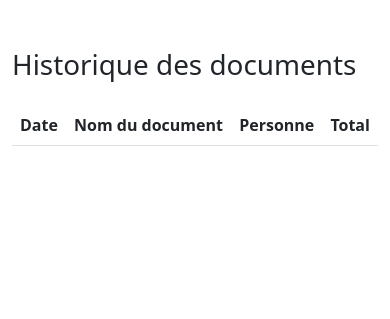
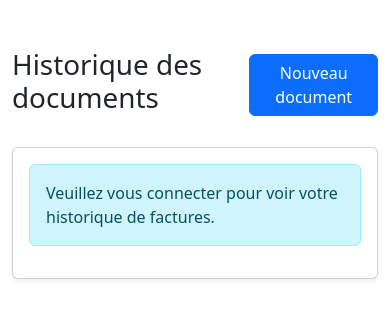
Before and after one commit to dydou375/OCR_projet_application, a FastAPI app: page /historique in a window 390 px wide. Shown: the part 56-375 px from the top of the page. Run offline with FastAPI, Linux system fonts and the light colour scheme; lists and menus that the app fills with data are empty; some libraries are stand-ins or nearby versions.

Commit message:
Add invoice history functionality with dynamic data loading and detail modal
- Implemented JavaScript for loading and displaying invoice history based on user email.
- Added functions for formatting dates and prices, and creating invoice rows.
- Updated HTML structure for the invoice history page, including a modal for invoice details.
- Enhanced styling for better user experience and responsiveness.
- Updated .gitignore to include uploads directory.

```diff
--- a/front_end/static/js/historique.js
+++ b/front_end/static/js/historique.js
@@ -0,0 +1,148 @@
+document.addEventListener('DOMContentLoaded', function() {
+    // Récupérer l'email de l'utilisateur du localStorage
+    const userEmail = localStorage.getItem('userEmail');
+
+    // Permettre l'accès à la page même sans connexion
+    // if (!userEmail) {
+    //     window.location.href = '/login';
+    //     return;
+    // }
+
+    // Fonction pour formater la date
+    function formatDate(dateStr) {
+        if (!dateStr) return 'N/A';
+        const date = new Date(dateStr);
+        return date.toLocaleDateString('fr-FR');
+    }
+
+    // Fonction pour formater le prix
+    function formatPrice(price) {
+        if (!price) return '0,00 €';
+        return new Intl.NumberFormat('fr-FR', {
+            style: 'currency',
+            currency: 'EUR',
+            minimumFractionDigits: 2
+        }).format(price);
+    }
+
+    // Fonction pour créer une ligne de facture
+    function createFactureRow(facture) {
+        return `
+            <tr>
+                <td>${formatDate(facture.date_facture)}</td>
+                <td>${facture.nom_facture || 'Sans nom'}</td>
+                <td>${facture.nom_personne || 'Non spécifié'}</td>
+                <td class="text-end">${formatPrice(facture.total_facture)}</td>
+                <td>
+                    <button class="btn btn-sm btn-info" onclick="showDetails('${facture.nom_facture}')">
+                        <i class="fas fa-eye"></i> Détails
+                    </button>
+                </td>
+            </tr>
+        `;
+    }
+
+    // Fonction pour calculer le total d'une ligne
+    function calculateLineTotal(article) {
+        return (article.quantite || 0) * (article.prix || 0);
+    }
+
+    // Fonction pour afficher les détails d'une facture
+    window.showDetails = function(nomFacture) {
+        const facture = facturesData.find(f => f.nom_facture === nomFacture);
+        if (!facture) return;
+
+        const articlesHtml = facture.articles
+            .filter(article => article) // Filtrer les articles null
+            .map(article => `
+                <tr>
+                    <td>${article.nom_article || 'Non spécifié'}</td>
+                    <td class="text-center">${article.quantite || 0}</td>
+                    <td class="text-end">${formatPrice(article.prix)}</td>
+                    <td class="text-end">${formatPrice(calculateLineTotal(article))}</td>
+                </tr>
+            `).join('');
+
+        const modalContent = `
+            <div class="modal-header">
+                <h5 class="modal-title">Détails de la facture</h5>
+                <button type="button" class="btn-close" data-bs-dismiss="modal"></button>
+            </div>
+            <div class="modal-body">
+                <div class="row mb-3">
+                    <div class="col-md-6">
+                        <p><strong>N° Facture:</strong> ${facture.nom_facture}</p>
+                        <p><strong>Date:</strong> ${formatDate(facture.date_facture)}</p>
+                    </div>
+                    <div class="col-md-6">
+                        <p><strong>Client:</strong> ${facture.nom_personne}</p>
+                        <p><strong>Email:</strong> ${facture.email_personne}</p>
+                    </div>
+                </div>
+
+                <div class="table-responsive">
+                    <table class="table table-striped">
+                        <thead>
+                            <tr>
+                                <th>Produit</th>
+                                <th class="text-center">Quantité</th>
+                                <th class="text-end">Prix unitaire</th>
+                                <th class="text-end">Total</th>
+                            </tr>
+                        </thead>
+                        <tbody>
+                            ${articlesHtml}
+                        </tbody>
+                        <tfoot>
+                            <tr>
+                                <td colspan="3" class="text-end"><strong>Total TTC</strong></td>
+                                <td class="text-end"><strong>${formatPrice(facture.total_facture)}</strong></td>
+                            </tr>
+                        </tfoot>
+                    </table>
+                </div>
+            </div>
+        `;
+
+        const modalEl = document.getElementById('detailsModal');
+        modalEl.querySelector('.modal-content').innerHTML = modalContent;
+        const modal = new bootstrap.Modal(modalEl);
+        modal.show();
+    };
+
+    // Charger les factures
+    let facturesData = [];
+
+    // Vérifier si l'utilisateur est connecté avant de charger les factures
+    if (userEmail) {
+        fetch(`/api/factures/${userEmail}`)
+            .then(response => response.json())
+            .then(data => {
+                if (data.success) {
+                    facturesData = data.factures;
+                    const tbody = document.querySelector('tbody');
+                    tbody.innerHTML = facturesData
+                        .map(facture => createFactureRow(facture))
+                        .join('');
+                } else {
+                    throw new Error(data.error || 'Erreur lors du chargement des factures');
+                }
+            })
+            .catch(error => {
+                console.error('Erreur:', error);
+                const errorMessage = document.createElement('div');
+                errorMessage.className = 'alert alert-danger';
+                errorMessage.textContent = 'Erreur lors du chargement des factures: ' + error.message;
+                document.querySelector('.table-responsive').before(errorMessage);
+            });
+    } else {
+        // Afficher un message si l'utilisateur n'est pas connecté
+        const notLoggedInMessage = document.createElement('div');
+        notLoggedInMessage.className = 'alert alert-info';
+        notLoggedInMessage.textContent = 'Veuillez vous connecter pour voir votre historique de factures.';
+        document.querySelector('.table-responsive').before(notLoggedInMessage);
+
+        // Cacher le tableau si l'utilisateur n'est pas connecté
+        document.querySelector('.table-responsive').style.display = 'none';
+    }
+});
--- a/front_end/static/js/login.js
+++ b/front_end/static/js/login.js
@@ -47,6 +47,10 @@ document.addEventListener('DOMContentLoaded', function () {
                 localStorage.setItem('userData', JSON.stringify(data.user));
                 console.log("Données utilisateur stockées:", data.user);
 
+                // Stocker l'email de l'utilisateur
+                localStorage.setItem('userEmail', data.user.email);
+                console.log("Email de l'utilisateur stocké:", data.user.email);
+
                 // Vérifier si un changement de mot de passe est requis
                 if (data.require_password_change) {
                     // Rediriger vers la page de changement de mot de passe
--- a/front_end/templates/historique.html
+++ b/front_end/templates/historique.html
@@ -6,15 +6,24 @@
 <div class="container mt-5">
     <div class="row">
         <div class="col-12">
-            <h1 class="mb-4">Historique des documents</h1>
+            <div class="d-flex justify-content-between align-items-center mb-4">
+                <h1>Historique des documents</h1>
+                <a href="/scanner" class="btn btn-primary">
+                    <i class="fas fa-plus"></i> Nouveau document
+                </a>
+            </div>
+
+            <div class="card">
+                <div class="card-body">
                     <div class="table-responsive">
-                <table class="table table-striped">
-                    <thead>
+                        <table class="table table-hover">
+                            <thead class="table-light">
                                 <tr>
                                     <th>Date</th>
-                            <th>Nom du document</th>
-                            <th>Personne</th>
-                            <th>Total</th>
+                                    <th>N° Document</th>
+                                    <th>Client</th>
+                                    <th class="text-end">Total TTC</th>
+                                    <th class="text-center">Actions</th>
                                 </tr>
                             </thead>
                             <tbody>
@@ -25,6 +34,58 @@
                 </div>
             </div>
         </div>
+    </div>
+</div>
+
+<!-- Modal pour les détails -->
+<div class="modal fade" id="detailsModal" tabindex="-1">
+    <div class="modal-dialog modal-lg">
+        <div class="modal-content">
+            <div class="modal-header">
+                <h5 class="modal-title">Détails de la facture</h5>
+                <button type="button" class="btn-close" data-bs-dismiss="modal" aria-label="Fermer"></button>
+            </div>
+            <div class="modal-body">
+                <!-- Le contenu sera injecté dynamiquement -->
+            </div>
+            <div class="modal-footer">
+                <button type="button" class="btn btn-secondary" data-bs-dismiss="modal">Fermer</button>
+            </div>
+        </div>
+    </div>
+</div>
+{% endblock %}
+
+{% block extra_css %}
+<style>
+    .table th {
+        font-weight: 600;
+    }
+
+    .table tbody tr:hover {
+        background-color: rgba(0,0,0,.075);
+        cursor: pointer;
+    }
+
+    .modal-body .table {
+        margin-bottom: 0;
+    }
+
+    .card {
+        box-shadow: 0 0.125rem 0.25rem rgba(0,0,0,.075);
+    }
+
+    @media (max-width: 768px) {
+        .table-responsive {
+            border: 0;
+        }
+
+        .btn-sm {
+            padding: .25rem .5rem;
+            font-size: .875rem;
+        }
+    }
+</style>
 {% endblock %}
 
 {% block extra_js %}
```
Also changed, not shown: 2 other files. Lines whose indentation alone changed are shown as unchanged.
